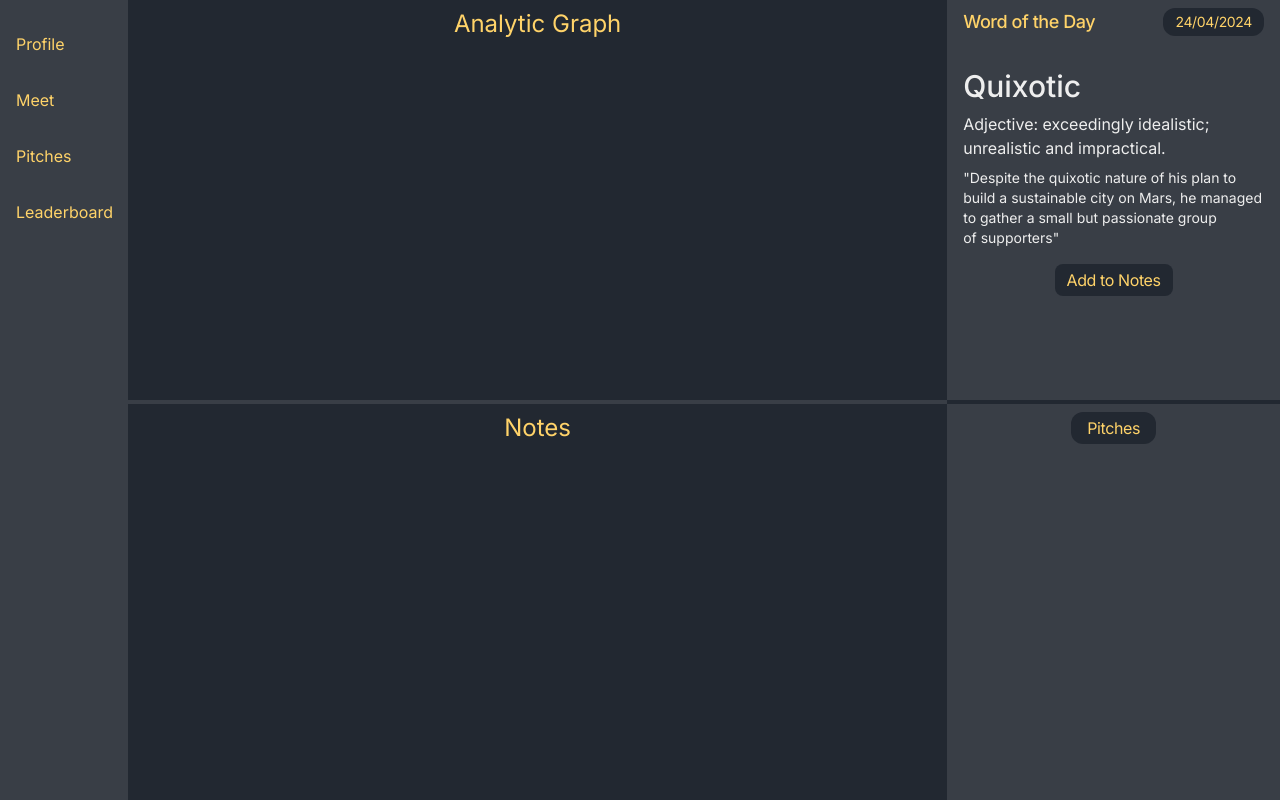
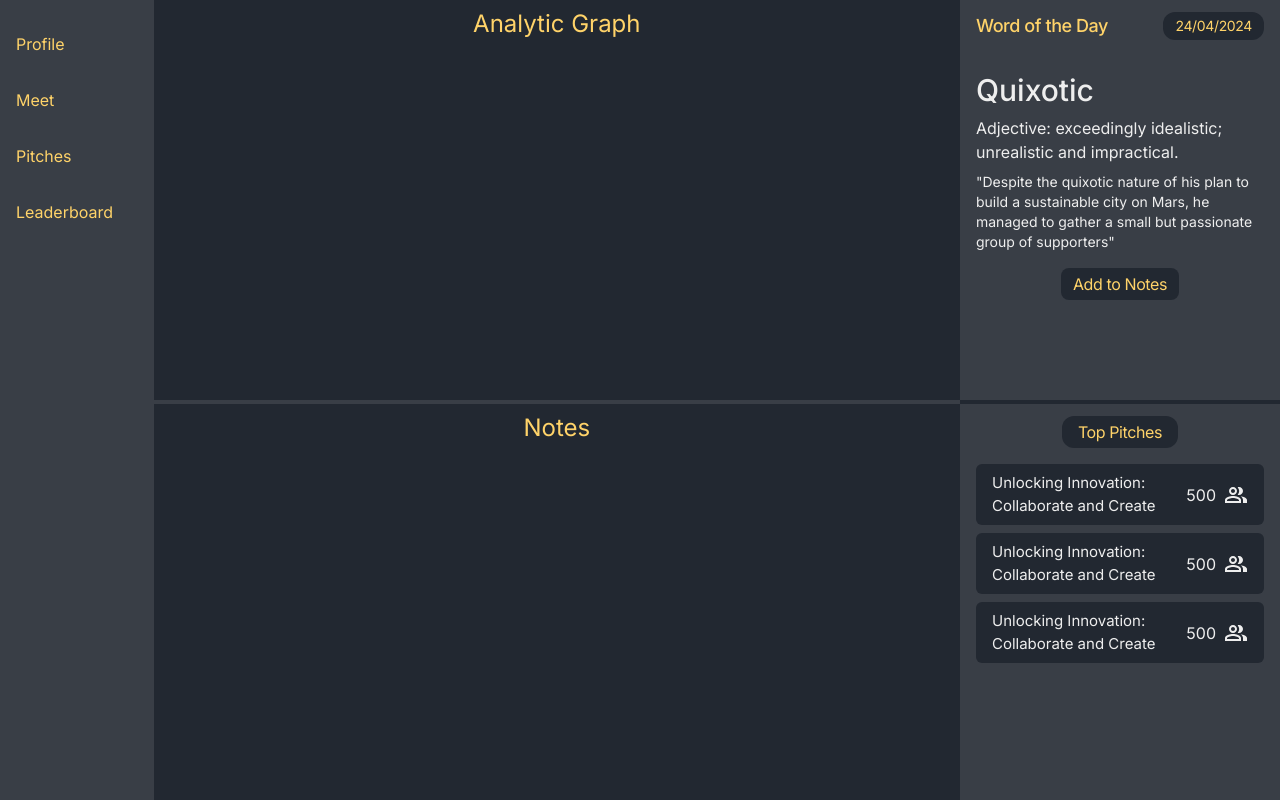
Before and after one commit to Hello-Utkarsh/ConvoBuddy, a Next.js app: page /dashboard in a window 1280 px wide. Built offline with nearby package versions, Linux system fonts and the light colour scheme.

Commit message:
added pitches

```diff
--- a/app/components/Pitches.tsx
+++ b/app/components/Pitches.tsx
@@ -1,10 +1,35 @@
 import React from 'react'
+// import 'material-icons/iconfont/material-icons.css';
+import { MdOutlinePeopleAlt } from "react-icons/md";
+
 
 const Pitches = () => {
     return (
-        <div className='h-2/4 py-2 px-4'>
-            <h1 className='bg-[#222831] text-center w-fit px-4 py-1 mx-auto rounded-xl tracking-tight text-[#FFD369]'>Pitches</h1>
-
+        <div className='h-2/4 py-3 px-4'>
+            <h1 className='bg-[#222831] text-center w-fit px-4 py-1 mx-auto rounded-xl tracking-tight text-[#FFD369]'>Top Pitches</h1>
+            <div className='my-4'>
+                <div className='w-full bg-[#222831] rounded-md text-[#EEEEEE] py-2 px-4 flex justify-between items-center hover:scale-105 transition duration-150 cursor-pointer my-2'>
+                    <h2 className='text-[15px] w-4/6'>Unlocking Innovation: Collaborate and Create</h2>
+                    <div className='flex items-center justify-between'>
+                        <p className='w-fit'>500</p>
+                        <MdOutlinePeopleAlt className='text-2xl ml-2' />
+                    </div>
+                </div>
+                <div className='w-full bg-[#222831] rounded-md text-[#EEEEEE] py-2 px-4 flex justify-between items-center hover:scale-105 transition duration-150 cursor-pointer my-2'>
+                    <h2 className='text-[15px] w-4/6'>Unlocking Innovation: Collaborate and Create</h2>
+                    <div className='flex items-center justify-between'>
+                        <p className='w-fit'>500</p>
+                        <MdOutlinePeopleAlt className='text-2xl ml-2' />
+                    </div>
+                </div>
+                <div className='w-full bg-[#222831] rounded-md text-[#EEEEEE] py-2 px-4 flex justify-between items-center hover:scale-105 transition duration-150 cursor-pointer my-2'>
+                    <h2 className='text-[15px] w-4/6'>Unlocking Innovation: Collaborate and Create</h2>
+                    <div className='flex items-center justify-between'>
+                        <p className='w-fit'>500</p>
+                        <MdOutlinePeopleAlt className='text-2xl ml-2' />
+                    </div>
+                </div>
+            </div>
         </div>
     )
 }
--- a/app/components/Sidebar.tsx
+++ b/app/components/Sidebar.tsx
@@ -2,7 +2,7 @@ import React from 'react'
 
 const Sidebar = () => {
     return (
-        <div className='w-[10%] h-[100vh] bg-[#393E46] flex flex-col item-center'>
+        <div className='w-[12%] h-[100vh] bg-[#393E46] flex flex-col item-center'>
             <div className='my-4 flex flex-col'>
                 <button className=' hover:bg-[#222831] text-start pl-4 text-[#FFD369] py-2 rounded-sm my-2'>Profile</button>
                 <button className=' hover:bg-[#222831] text-start pl-4 text-[#FFD369] py-2 rounded-sm my-2'>Meet</button>
--- a/app/components/WordOfTheDay.tsx
+++ b/app/components/WordOfTheDay.tsx
@@ -2,7 +2,7 @@ import React from 'react'
 
 const WordOfTheDay = () => {
     return (
-        <div className='h-2/4 py-2 px-4'>
+        <div className='h-2/4 py-3 px-4'>
             <div className='flex justify-between w-full items-center'>
                 <h1 className='bg-[#222831 text-center text-lg font-medium w-fit rounded-lg tracking-tight text-[#FFD369]'>Word of the Day</h1>
                 <p className='bg-[#222831] px-3 py-1 text-[#FFD369] text-sm tracking-tight rounded-xl'>24/04/2024</p>
@@ -10,7 +10,7 @@ const WordOfTheDay = () => {
             <div className='mt-8 text-pretty text-[#EEEEEE] flex flex-col'>
                 <h2 className='text-3xl font-medium'>Quixotic</h2>
                 <p className='mt-2'>Adjective: exceedingly idealistic; unrealistic and impractical.</p>
-                <p className='mt-2 text-sm'>"Despite the quixotic nature of his plan to build a sustainable city on Mars, he managed to gather a small but passionate group of supporters"</p>
+                <p className='mt-2 text-sm'>&quot;Despite the quixotic nature of his plan to build a sustainable city on Mars, he managed to gather a small but passionate group of supporters&quot;</p>
                 <button className='bg-[#222831] px-3 py-1 text-[#FFD369] tracking-tight rounded-lg mx-auto w-fit mt-4'>Add to Notes</button>
             </div>
         </div>
--- a/app/dashboard/page.tsx
+++ b/app/dashboard/page.tsx
@@ -7,7 +7,7 @@ const Page = () => {
   return (
     <div className='flex'>
       <Sidebar />
-      <div className='w-[64%] divide-y-4 divide-[#393E46]'>
+      <div className='w-[63%] divide-y-4 divide-[#393E46]'>
         <div className='w-full h-[50vh] py-2'>
           <h1 className='text-[#FFD369] text-2xl w-fit mx-auto'>Analytic Graph</h1>
         </div>
@@ -15,7 +15,7 @@ const Page = () => {
           <h1 className='text-[#FFD369] text-2xl w-fit mx-auto'>Notes</h1>
         </div>
       </div>
-      <div className='flex flex-col w-[26%] h-[100vh] divide-y-4 divide-[#222831] bg-[#393E46]'>
+      <div className='flex flex-col w-[25%] h-[100vh] divide-y-4 divide-[#222831] bg-[#393E46]'>
         <WordOfTheDay />
         <Pitches />
       </div>
--- a/app/globals.css
+++ b/app/globals.css
@@ -1,7 +1,16 @@
 @tailwind base;
 @tailwind components;
 @tailwind utilities;
+@import 'https://fonts.googleapis.com/css2?family=Material+Symbols+Outlined:opsz,wght,FILL,GRAD@20..48,100..700,0..1,-50..200';
 
 body{
   background-color: #222831;
 }
+
+.material-symbols-outlined {
+  font-variation-settings:
+  'FILL' 0,
+  'wght' 400,
+  'GRAD' 0,
+  'opsz' 24
+}
--- a/app/page.tsx
+++ b/app/page.tsx
@@ -6,6 +6,7 @@ import {
   UserButton,
   useUser
 } from '@clerk/nextjs'
+import Image from 'next/image';
 import { useRouter } from 'next/navigation';
 import { useEffect } from 'react';
 
@@ -37,7 +38,7 @@ export default function Home() {
             <h1 className="text-[55px] leading-none text-pretty font-['Manrope'] tracking-tighter font-semibold">Platform To Enhance Your Communictaion Skills</h1>
             <h3 className="text-[#EEEEEE] text-[22px] leading-tight my-4 ">Connect with random individuals who are<br />learning the same language and practice through<br />real conversation</h3>
           </div>
-          <img className="aspect-auto w-[52%]" src="vc_pic.jpg" alt="" />
+          <Image width={500} height={500} className="w-[52%]" src="/vc_pic.jpg" alt="" />
         </section>
         <section className="bg-[#393E46] flex flex-col py-8">
           <p className="text-[#222831] bg-[#FFD369] rounded-lg mx-auto px-3 py-1 w-fit">Key Feature</p>
--- a/app/pages/_document.js
+++ b/app/pages/_document.js
@@ -5,13 +5,7 @@ export default function Document() {
     return (
         <Html>
             <Head>
-                {/* Add your font links here */}
-                <link rel="preconnect" href="https://fonts.googleapis.com" />
-                {/* <link rel="stylesheet" href="https://fonts.googleapis.com/css2?family=Material+Symbols+Outlined:opsz,wght,FILL,GRAD@20..48,100..700,0..1,-50..200" /> */}
-                <link rel="stylesheet" href="https://fonts.googleapis.com/css2?family=Material+Symbols+Outlined:opsz,wght,FILL,GRAD@24,400,0,0" />
-                <link rel="preconnect" href="https://fonts.gstatic.com" crossorigin />
-                <link href="https://fonts.googleapis.com/css2?family=Manrope:wght@200..800&display=swap" rel="stylesheet" />
-                {/* You can add more fonts or other head elements here */}
+
             </Head>
             <body>
                 <Main />
--- a/package.json
+++ b/package.json
@@ -14,7 +14,8 @@
     "next": "14.2.4",
     "prisma": "^5.15.1",
     "react": "^18",
-    "react-dom": "^18"
+    "react-dom": "^18",
+    "react-icons": "^5.2.1"
   },
   "devDependencies": {
     "@types/node": "^20",
```
Also changed, not shown: 1 other file (tests, documents, lock files or other folders).
